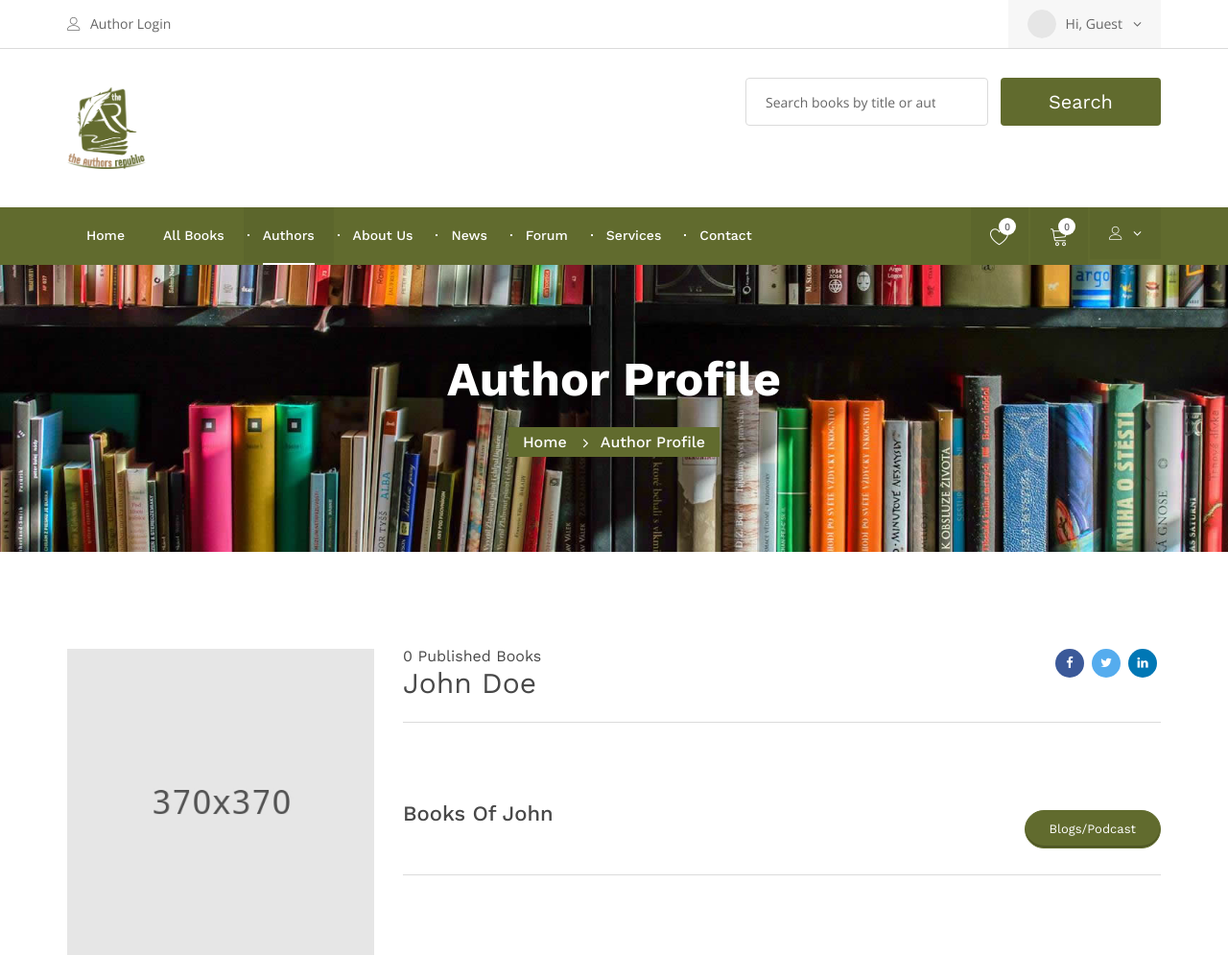
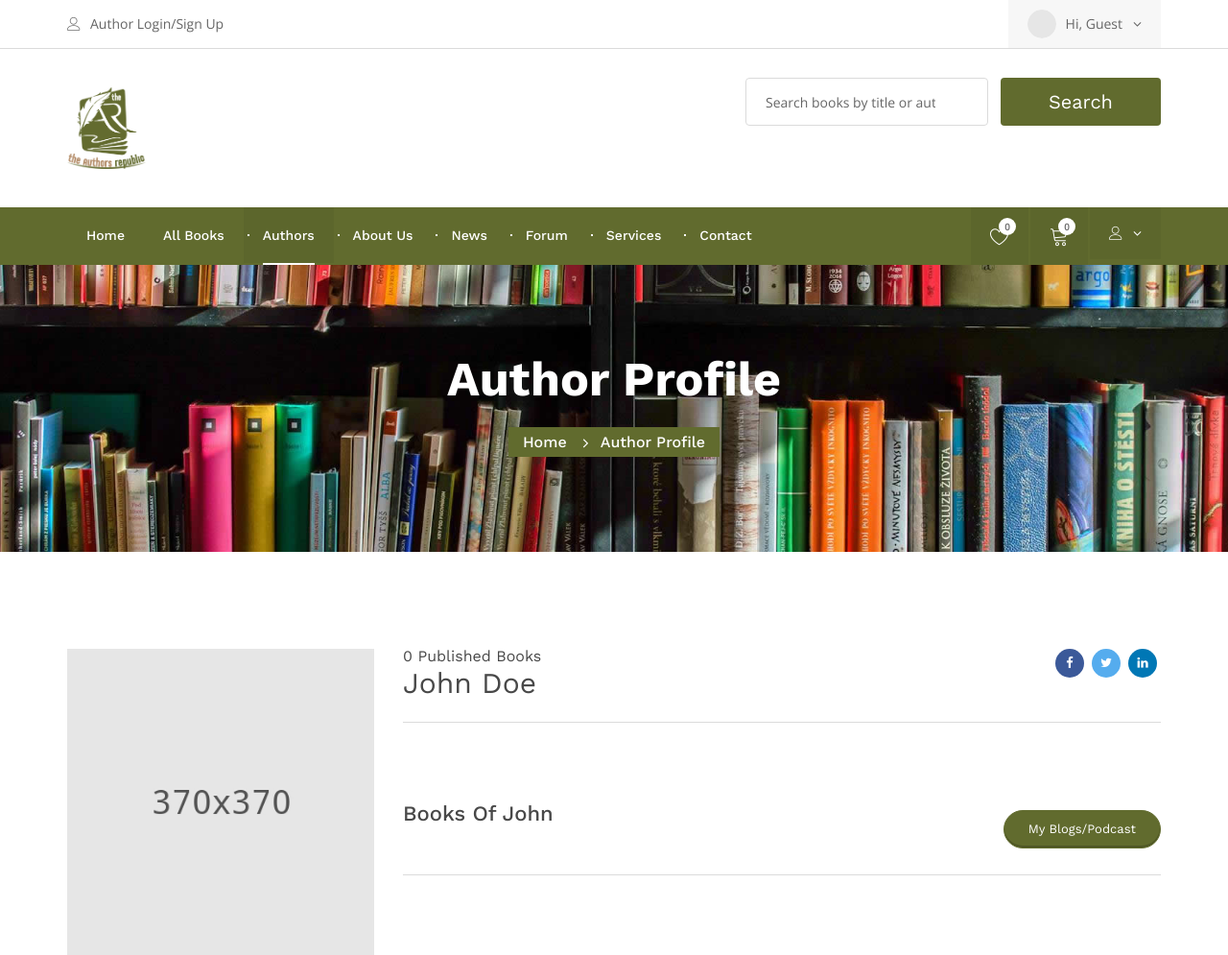
Before and after one commit to sodmond/The-Authors-Republic, a Laravel app: page /The-Authors-Republic/author-profile/1/1 in a window 1280 px wide. Shown: the top 995 px of the page at 96% size. Run offline with Laravel 10, Linux system fonts and the light colour scheme; data comes from the database, SQL or seed files in the repository; data that the repository does not hold is empty; some libraries are stand-ins or nearby versions; some web fonts are replaced.

Commit message:
Minor Update

```diff
--- a/app/Http/Controllers/BookController.php
+++ b/app/Http/Controllers/BookController.php
@@ -20,7 +20,7 @@ class BookController extends Controller
                         ->orWhereIn('authors.firstname', $search)
                         ->orWhereIn('authors.lastname', $search)
                         ->select('books.*', 'authors.firstname')
-                        ->paginate(12); #dd($books);
+                        ->paginate(12);
             return view('books', compact('books'));
         }
         $books = Book::paginate(12);
--- a/resources/views/author.blade.php
+++ b/resources/views/author.blade.php
@@ -26,7 +26,7 @@
                             <div class="tg-sectionhead">
                                 <h2>Books of {{ ucwords($author->firstname) }}</h2>
                                 <div class="socialicons">
-                                    <a class="tg-btn tg-active" href="{{ route('authors.corner', ['author' => $author->id]) }}">Blogs/Podcast</a>
+                                    <a class="tg-btn tg-active" href="{{ route('authors.corner', ['author' => $author->id]) }}">My Blogs/Podcast</a>
                                 </div>
                             </div>
                             <div class="row">
--- a/resources/views/layouts/partials/header.blade.php
+++ b/resources/views/layouts/partials/header.blade.php
@@ -7,7 +7,7 @@
                         <li>
                             <a href="{{ route('author.home') }}" target="_blank">
                                 <i class="icon-user"></i>
-                                <em>Author Login</em>
+                                <em>Author Login/Sign Up</em>
                             </a>
                         </li>
                     </ul>
```
